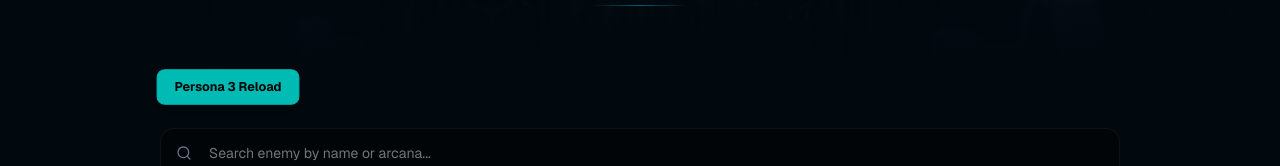
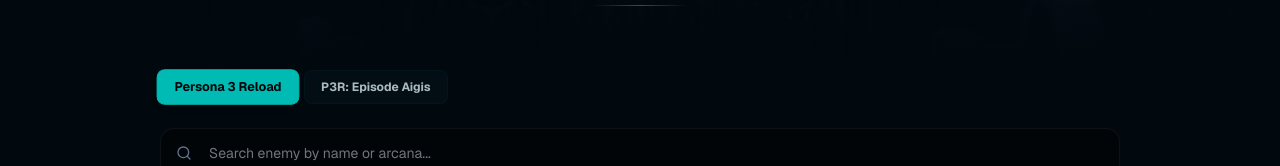
Before and after one commit to tiduswr/persona_guides, a Next.js app in the folder next_app/: page /enemies in a window 1280 px wide. Shown: the part 331-497 px from the top of the page. Built offline with nearby package versions, Linux system fonts and the light colour scheme; no server answers; the database is empty.

Commit message:
Add 'P3R: Episode Aigis' to game names

```diff
--- a/next_app/components/demons-grid.tsx
+++ b/next_app/components/demons-grid.tsx
@@ -44,7 +44,8 @@ export function DemonsGrid() {
   const races = metadata?.races || [];
 
   const GAMES_NAMES = {
-    p3r: 'Persona 3 Reload'
+    p3r: 'Persona 3 Reload',
+    p3rea: 'P3R: Episode Aigis'
   };
 
   return (
```
